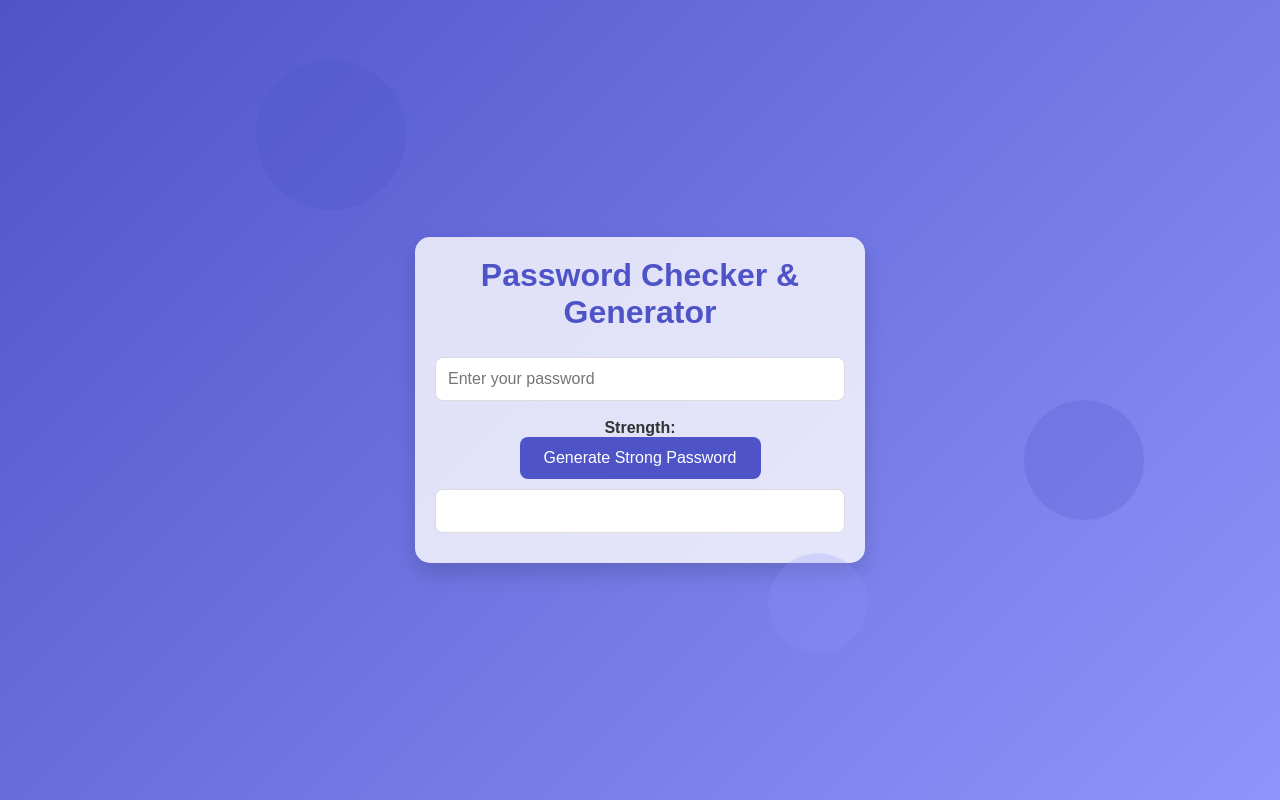
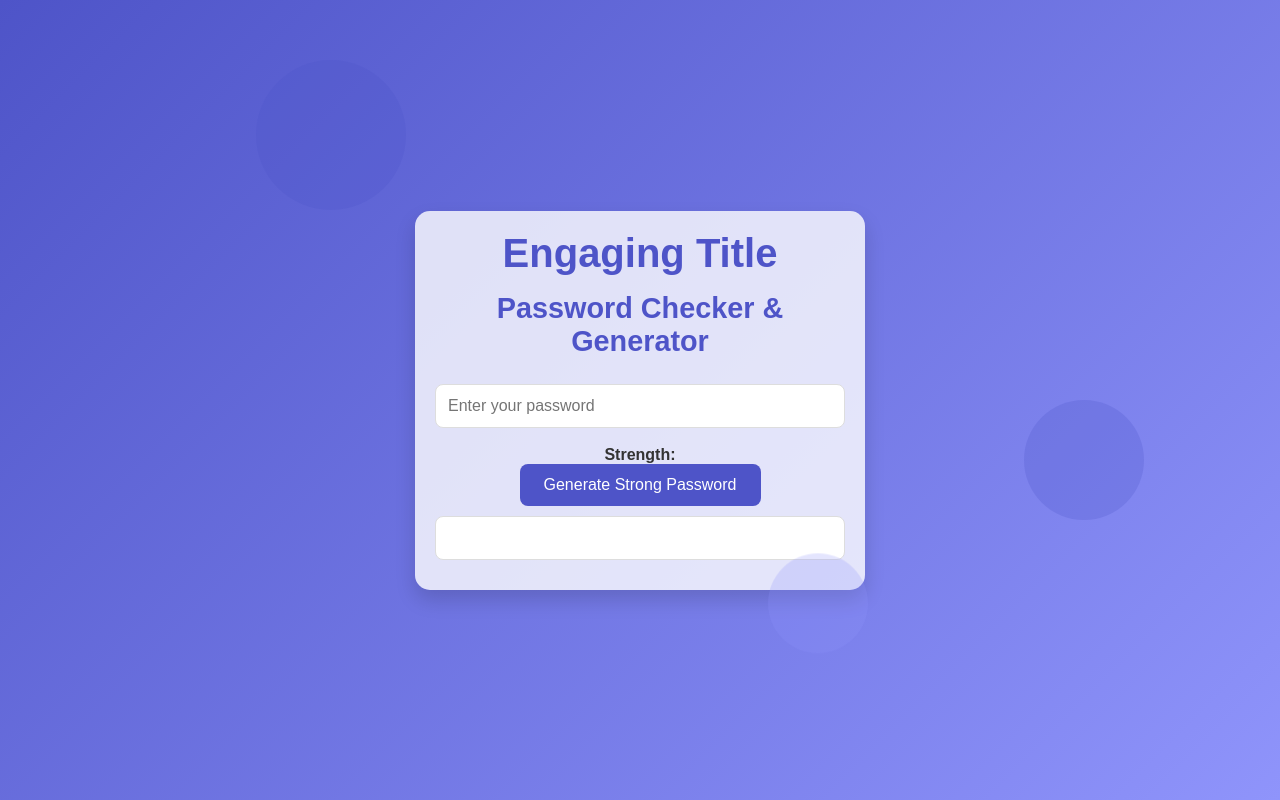
Before and after one commit to bill9434/bil14, a plain HTML site: page index.html in a window 1280 px wide. Drawn offline with Linux system fonts and the light colour scheme.

Commit message:
Update index.html

```diff
--- a/index.html
+++ b/index.html
@@ -42,10 +42,18 @@
       box-shadow: 0 12px 24px rgba(0, 0, 0, 0.25);
     }
 
-    /* Heading */
+    /* Engaging Title */
+    .engaging-title {
+      font-size: 2.5rem;
+      font-weight: bold;
+      color: #4e54c8;
+      margin-bottom: 1rem;
+    }
+
+    /* Main Heading */
     h1 {
       color: #4e54c8;
-      font-size: 2rem;
+      font-size: 1.8rem;
       margin-bottom: 1rem;
     }
 
@@ -145,6 +153,10 @@
 
   <!-- Main container -->
   <div class="container">
+    <!-- Engaging Title -->
+    <div class="engaging-title">Engaging Title</div>
+
+    <!-- Main Heading -->
     <h1>Password Checker & Generator</h1>
 
     <!-- Password Strength Checker -->
```
